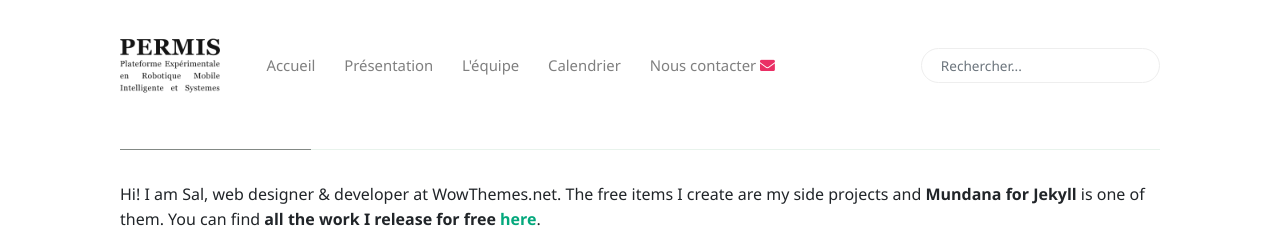
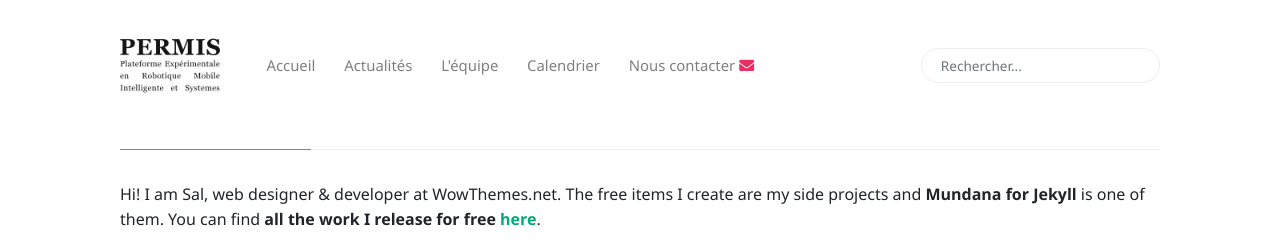
Before and after one commit to plateforme-permis/plateforme-permis.github.io, a Jekyll site: the page built from _pages/buy-me-a-coffee.md, in a window 1280 px wide. Shown: the top 249 px of the page. Built offline with Jekyll 4.4.1, drawn with Linux system fonts in a browser that asks for light colours; nearby versions of some CDN libraries.

Commit message:
Update menu-header.html

```diff
--- a/_includes/menu-header.html
+++ b/_includes/menu-header.html
@@ -1,10 +1,10 @@
 <!--  Replace menu links here -->
 
 <li class="nav-item">
-<a class="nav-link" href="{{site.baseurl}}/index.html">Accueil</a>
+<a class="nav-link" href="{{site.baseurl}}/about.html">Accueil</a>
 </li>
 <li class="nav-item">
-<a class="nav-link" href="{{site.baseurl}}/about.html">Présentation</a>
+<a class="nav-link" href="{{site.baseurl}}/index.html">Actualités</a>
 </li>
 <li class="nav-item">
 <a class="nav-link" href="{{site.baseurl}}/authors-list.html">L'équipe</a>
```
